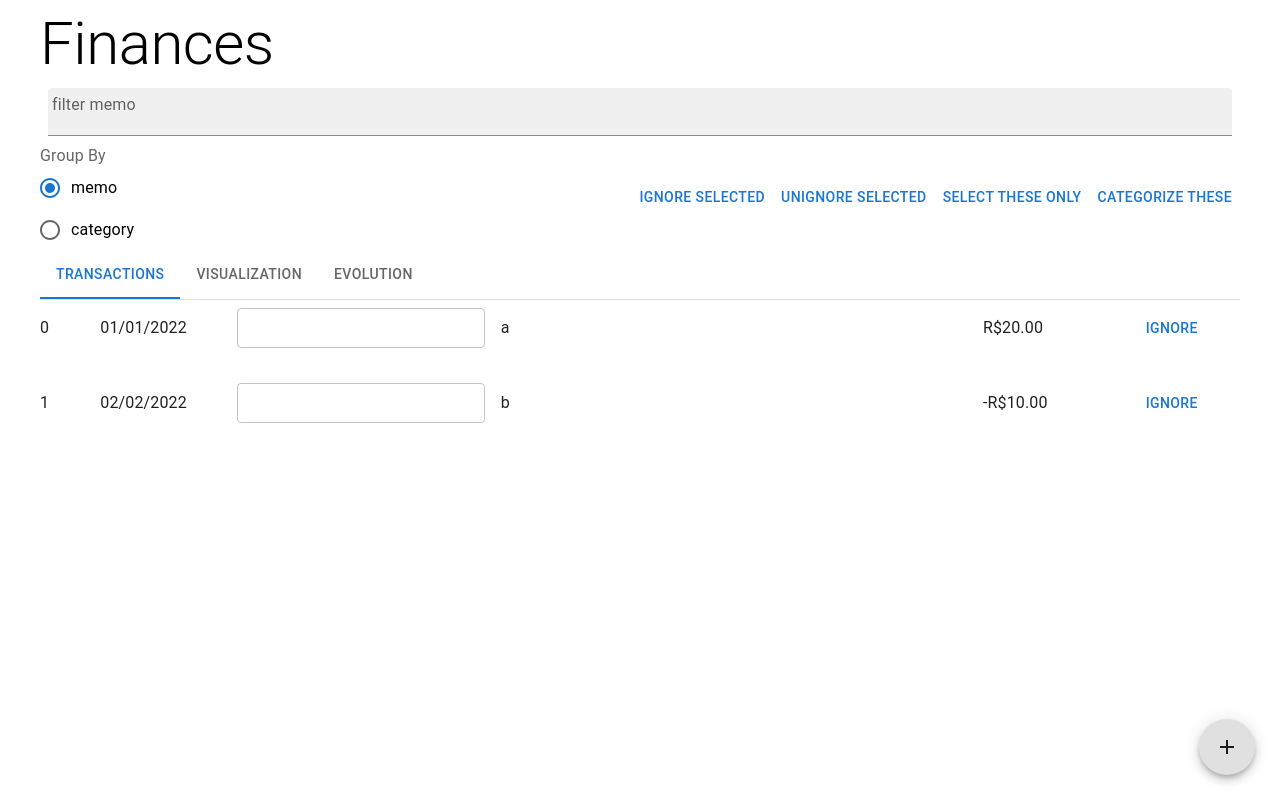
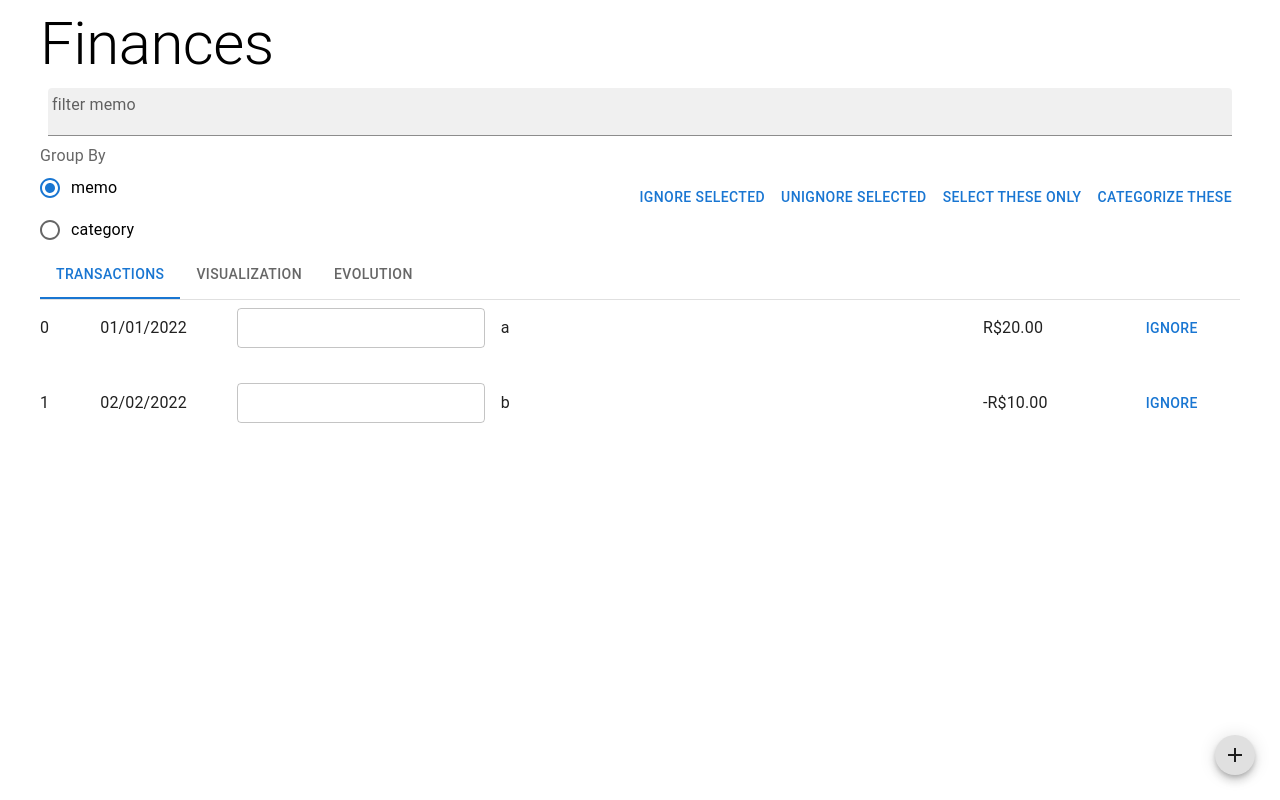
Before and after one commit to luism6n/finances-app, a React (Create React App) app: page / in a window 1280 px wide. Built offline with nearby package versions, Linux system fonts and the light colour scheme.

Commit message:
add some top level components for organization

```diff
--- /dev/null
+++ b/src/Actions.js
@@ -0,0 +1,56 @@
+import {
+  Button,
+  FormControl,
+  FormControlLabel,
+  FormLabel,
+  Radio,
+  RadioGroup,
+  Stack,
+} from "@mui/material";
+import React from "react";
+
+function Actions({
+  groupBy,
+  setGroupBy,
+  ignoreSelected,
+  unignoreSelected,
+  selectOnly,
+  setOpenCategorizeDialog,
+}) {
+  return (
+    <Stack
+      sx={{
+        width: "100%",
+        flexDirection: "row",
+        justifyContent: "space-between",
+      }}
+    >
+      <FormControl component="fieldset">
+        <FormLabel component="legend">Group By</FormLabel>
+        <RadioGroup
+          aria-label="groupby"
+          name="groupby"
+          value={groupBy}
+          onChange={(e) => setGroupBy(e.target.value)}
+        >
+          <FormControlLabel value="memo" control={<Radio />} label="memo" />
+          <FormControlLabel
+            value="category"
+            control={<Radio />}
+            label="category"
+          />
+        </RadioGroup>
+      </FormControl>
+      <Stack sx={{ flexDirection: "row", justifyContent: "right" }}>
+        <Button onClick={ignoreSelected}>Ignore selected</Button>
+        <Button onClick={unignoreSelected}>Unignore selected</Button>
+        <Button onClick={selectOnly}>Select these only</Button>
+        <Button onClick={() => setOpenCategorizeDialog(true)}>
+          Categorize these
+        </Button>
+      </Stack>
+    </Stack>
+  );
+}
+
+export default Actions;
--- a/src/App.js
+++ b/src/App.js
@@ -1,33 +1,16 @@
-import { TabContext, TabList, TabPanel } from "@mui/lab";
-import {
-  Box,
-  Button,
-  FormControl,
-  FormControlLabel,
-  FormLabel,
-  Radio,
-  RadioGroup,
-  Stack,
-  Tab,
-  TextField,
-  Typography,
-} from "@mui/material";
-import { DesktopDatePicker } from "@mui/x-date-pickers";
-import { LocalizationProvider } from "@mui/x-date-pickers/LocalizationProvider";
-import { AdapterDateFns } from "@mui/x-date-pickers/AdapterDateFns";
-import moment from "moment";
+import { Fab, Stack, Typography } from "@mui/material";
 import { useState } from "react";
-import Transactions from "./Transactions";
 import useTransactions from "./useTransactions";
-import Visualization from "./Visualization";
 import * as d3 from "d3";
-import Evolution from "./Evolution";
 import CategorizeDialog from "./CategorizeDialog";
 import CurrentFilter from "./CurrentFilter";
 import useFilters from "./useFilters";
+import Actions from "./Actions";
+import { Add } from "@mui/icons-material";
+import FileSelector from "./FileSelector";
+import Tabs from "./Tabs";
 
 function App() {
-  const [tab, setTab] = useState("1");
   const [groupBy, setGroupBy] = useState("memo");
   const [openCategorizeDialog, setOpenCategorizeDialog] = useState(false);
   const {
@@ -38,6 +21,7 @@ function App() {
     setUnfiltered,
     setOpenFiles,
   } = useTransactions();
+  const [fileSelectorOpen, setFileSelectorOpen] = useState(false);
 
   const { currentFilter, setCurrentFilter, filtered, current } = useFilters(
     unfiltered,
@@ -61,80 +45,52 @@ function App() {
     unignore(filtered);
   }
 
+  function openFileSelector() {
+    setFileSelectorOpen(true);
+  }
+
   return (
     <Stack
       sx={{ margin: "auto", height: "98vh", padding: "1vh", maxWidth: 1200 }}
     >
       <Typography variant="h2">Finances</Typography>
       <CurrentFilter filter={currentFilter} setFilter={setCurrentFilter} />
-      <Stack
-        sx={{
-          width: "100%",
-          flexDirection: "row",
-          justifyContent: "space-between",
+      <Actions
+        {...{
+          groupBy,
+          setGroupBy,
+          ignoreSelected,
+          unignoreSelected,
+          selectOnly,
+          setOpenCategorizeDialog,
         }}
-      >
-        <FormControl component="fieldset">
-          <FormLabel component="legend">Group By</FormLabel>
-          <RadioGroup
-            aria-label="groupby"
-            name="groupby"
-            value={groupBy}
-            onChange={(e) => setGroupBy(e.target.value)}
-          >
-            <FormControlLabel value="memo" control={<Radio />} label="memo" />
-            <FormControlLabel
-              value="category"
-              control={<Radio />}
-              label="category"
-            />
-          </RadioGroup>
-        </FormControl>
-        <Stack sx={{ flexDirection: "row", justifyContent: "right" }}>
-          <Button onClick={ignoreSelected}>Ignore selected</Button>
-          <Button onClick={unignoreSelected}>Unignore selected</Button>
-          <Button onClick={selectOnly}>Select these only</Button>
-          <Button onClick={() => setOpenCategorizeDialog(true)}>
-            Categorize these
-          </Button>
-        </Stack>
+      />
+
+      <Stack sx={{ flex: 1 }}>
+        <Tabs
+          sx={{ flex: 3 }}
+          {...{
+            setCategory,
+            current,
+            ignore,
+            unignore,
+            setUnfiltered,
+            setOpenFiles,
+            filtered,
+            groupBy,
+          }}
+        />
       </Stack>
-      <TabContext value={tab}>
-        <Box sx={{ borderBottom: 1, borderColor: "divider" }}>
-          <TabList
-            onChange={(e, tab) => setTab(tab)}
-            aria-label="lab API tabs example"
-          >
-            <Tab label="Transactions" value="1" />
-            <Tab label="Visualization" value="2" />
-            <Tab label="Evolution" value="3" />
-          </TabList>
-        </Box>
-        <TabPanel sx={{ overflow: "hidden", height: "100%", p: 0 }} value="1">
-          <Transactions
-            setCategory={setCategory}
-            transactions={current}
-            ignore={ignore}
-            unignore={unignore}
-            setUnfiltered={setUnfiltered}
-            setOpenFiles={setOpenFiles}
-          />
-        </TabPanel>
-        <TabPanel sx={{ overflow: "hidden", height: "100%" }} value="2">
-          {filtered.length > 0 ? (
-            <Visualization groupBy={groupBy} transactions={filtered} />
-          ) : (
-            "Select at least one transaction"
-          )}
-        </TabPanel>
-        <TabPanel sx={{ overflow: "hidden", height: "100%" }} value="3">
-          {filtered.length > 0 ? (
-            <Evolution groupBy={groupBy} transactions={filtered} />
-          ) : (
-            "Select at least one transaction"
-          )}
-        </TabPanel>
-      </TabContext>
+
+      <Fab size="small" sx={{ position: "absolute", bottom: 25, right: 25 }}>
+        <Add onClick={openFileSelector} />
+      </Fab>
+      <FileSelector
+        open={fileSelectorOpen}
+        setOpen={setFileSelectorOpen}
+        setUnfiltered={setUnfiltered}
+        setOpenFiles={setOpenFiles}
+      ></FileSelector>
 
       <CategorizeDialog
         open={openCategorizeDialog}
--- /dev/null
+++ b/src/Tabs.js
@@ -0,0 +1,59 @@
+import { TabContext, TabList, TabPanel } from "@mui/lab";
+import { Box, Tab } from "@mui/material";
+import React, { useState } from "react";
+import Evolution from "./Evolution";
+import Transactions from "./Transactions";
+import Visualization from "./Visualization";
+
+export default function Tabs({
+  sx,
+  setCategory,
+  current,
+  ignore,
+  unignore,
+  setUnfiltered,
+  setOpenFiles,
+  filtered,
+  groupBy,
+}) {
+  const [tab, setTab] = useState("1");
+
+  return (
+    <TabContext sx={sx} value={tab}>
+      <Box sx={{ borderBottom: 1, borderColor: "divider" }}>
+        <TabList
+          onChange={(e, tab) => setTab(tab)}
+          aria-label="lab API tabs example"
+        >
+          <Tab label="Transactions" value="1" />
+          <Tab label="Visualization" value="2" />
+          <Tab label="Evolution" value="3" />
+        </TabList>
+      </Box>
+      <TabPanel sx={{ overflow: "hidden", height: "100%", p: 0 }} value="1">
+        <Transactions
+          setCategory={setCategory}
+          transactions={current}
+          ignore={ignore}
+          unignore={unignore}
+          setUnfiltered={setUnfiltered}
+          setOpenFiles={setOpenFiles}
+        />
+      </TabPanel>
+      <TabPanel sx={{ overflow: "hidden", height: "100%" }} value="2">
+        {filtered.length > 0 ? (
+          <Visualization groupBy={groupBy} transactions={filtered} />
+        ) : (
+          "Select at least one transaction"
+        )}
+      </TabPanel>
+      <TabPanel sx={{ overflow: "hidden", height: "100%" }} value="3">
+        {filtered.length > 0 ? (
+          <Evolution groupBy={groupBy} transactions={filtered} />
+        ) : (
+          "Select at least one transaction"
+        )}
+      </TabPanel>
+    </TabContext>
+  );
+}
--- a/src/Transactions.js
+++ b/src/Transactions.js
@@ -1,7 +1,5 @@
-import { Add } from "@mui/icons-material";
-import { Box, Fab } from "@mui/material";
-import React, { Fragment, useState } from "react";
-import FileSelector from "./FileSelector.js";
+import { Box } from "@mui/material";
+import React from "react";
 import TransactionCard from "./TransactionCard.js";
 import { FixedSizeList as List } from "react-window";
 import useSize from "./useSize.js";
@@ -10,16 +8,9 @@ export default function Transactions({
   transactions,
   ignore,
   unignore,
-  setUnfiltered,
-  setOpenFiles,
   setCategory,
 }) {
-  const [fileSelectorOpen, setFileSelectorOpen] = useState(false);
   const { ref, width, height } = useSize();
-
-  function openFileSelector() {
-    setFileSelectorOpen(true);
-  }
 
   function orderTransactions(t1, t2) {
     return t1.id.localeCompare(t2.id);
@@ -51,15 +42,6 @@ export default function Transactions({
       >
         {Row}
       </List>
-      <Fab sx={{ position: "absolute", bottom: 25, right: 25 }}>
-        <Add onClick={openFileSelector} />
-      </Fab>
-      <FileSelector
-        open={fileSelectorOpen}
-        setOpen={setFileSelectorOpen}
-        setUnfiltered={setUnfiltered}
-        setOpenFiles={setOpenFiles}
-      ></FileSelector>
     </Box>
   );
 }
--- a/src/Visualization.js
+++ b/src/Visualization.js
@@ -32,8 +32,7 @@ export default function Visualization({ groupBy, transactions }) {
     (t) => t.date.format("YY/MM")
   );
 
-  const { xDomain, xAxis, xScale, yDomain, yAxis, yScale } =
-    getTransactionsVsDateAxes(
+  const { xAxis, xScale, yAxis, yScale } = getTransactionsVsDateAxes(
     [d3.min([...expenses.values(), 0]), d3.max([...income.values(), 0])],
     d3.extent(transactions, (t) => t.date),
     width,
@@ -82,7 +81,6 @@ export default function Visualization({ groupBy, transactions }) {
   function expensesTitle(yearMonth) {
     const biggestExpensesThisMonth = biggestExpensesByMemo.get(yearMonth);
     let total = d3.sum(biggestExpensesThisMonth.entries(), ([d, v]) => v);
-    // console.log({ total, biggestExpensesThisMonth });
 
     return (
       <Stack max-height="100%">
```
Lines whose indentation alone changed are shown as unchanged.
